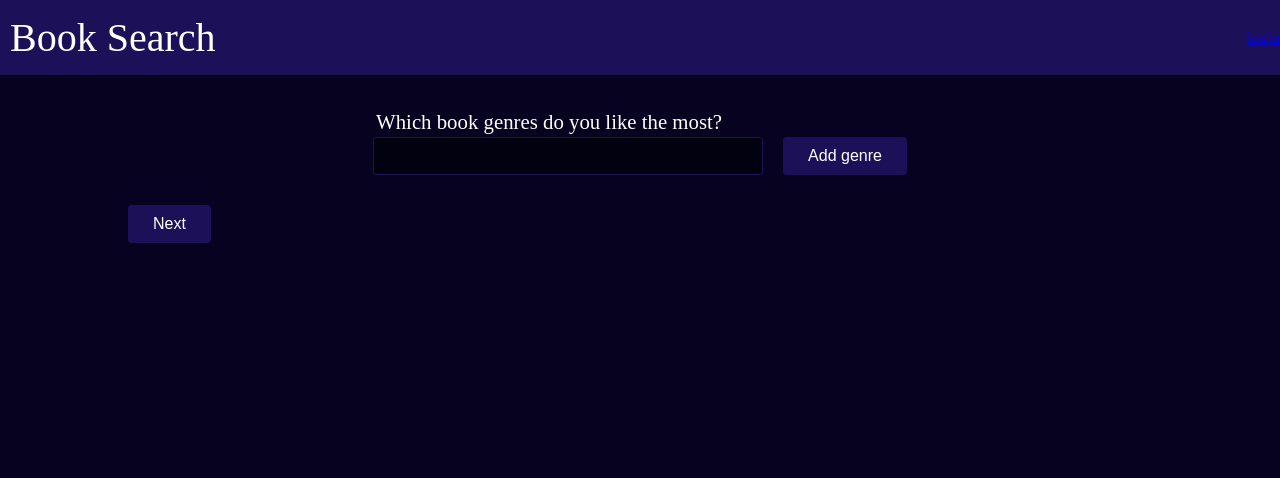
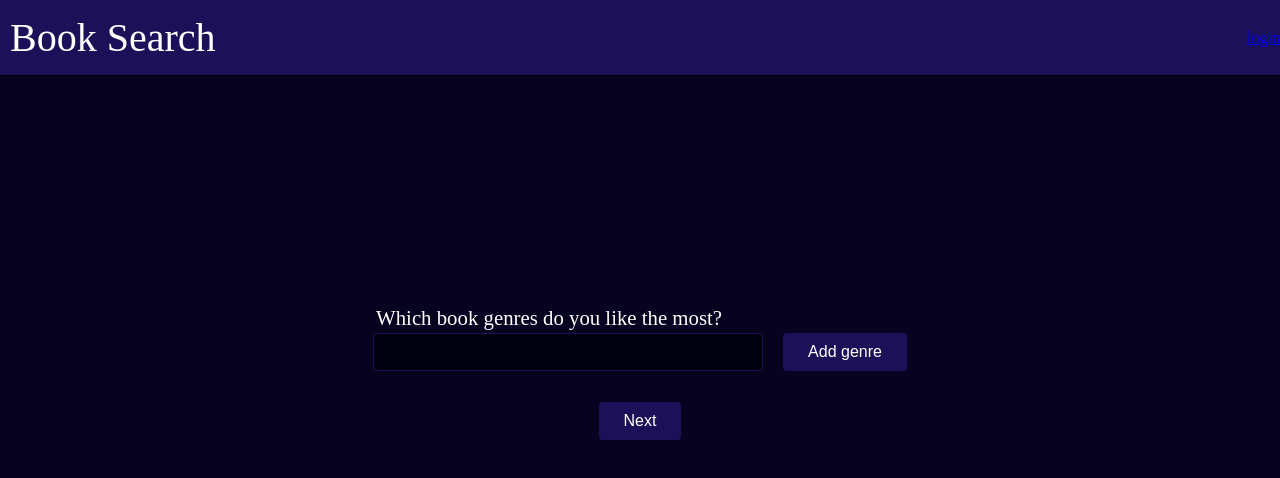
Before and after one commit to SpencerHitchcock05/Book-App, a React app in the folder client/: page / in a window 1280 px wide. Shown: the top 478 px of the page. Built offline with nearby package versions, Linux system fonts and the light colour scheme; the HTML template or start-up script is replaced by a standard one.

Commit message:
changed styling all prompts and buttons are nicely centered properly

```diff
--- a/client/src/App.css
+++ b/client/src/App.css
@@ -36,6 +36,7 @@ body {
 
 #content-container {
     width: 100vw;
+    height: 70vh;
 
     display: flex;
     flex-direction: column;
@@ -49,12 +50,20 @@ body {
     color: white;
 }
 
+.param-slides-container {
+    display: flex;
+    flex-direction: column;
+    align-items: center;
+}
+
 .params {
     display: flex;
     flex-direction: column;
 
     align-items: center;
     justify-content: center;
+
+    width: 100%;
 }
 
 .param-form {
--- a/client/src/ParamSlides.jsx
+++ b/client/src/ParamSlides.jsx
@@ -26,7 +26,7 @@ const ParamSlides = (props) => {
 
     return (
         <>
-            <div>
+            <div className='param-slides-container'>
                 {prompts[index]}
 
                 {index < 3? <button className='prompt-button' onClick={handleNext}>Next</button> : <button className='prompt-button' id='search-button' type='button' onClick={serverFetch}>Search</button>}
```
